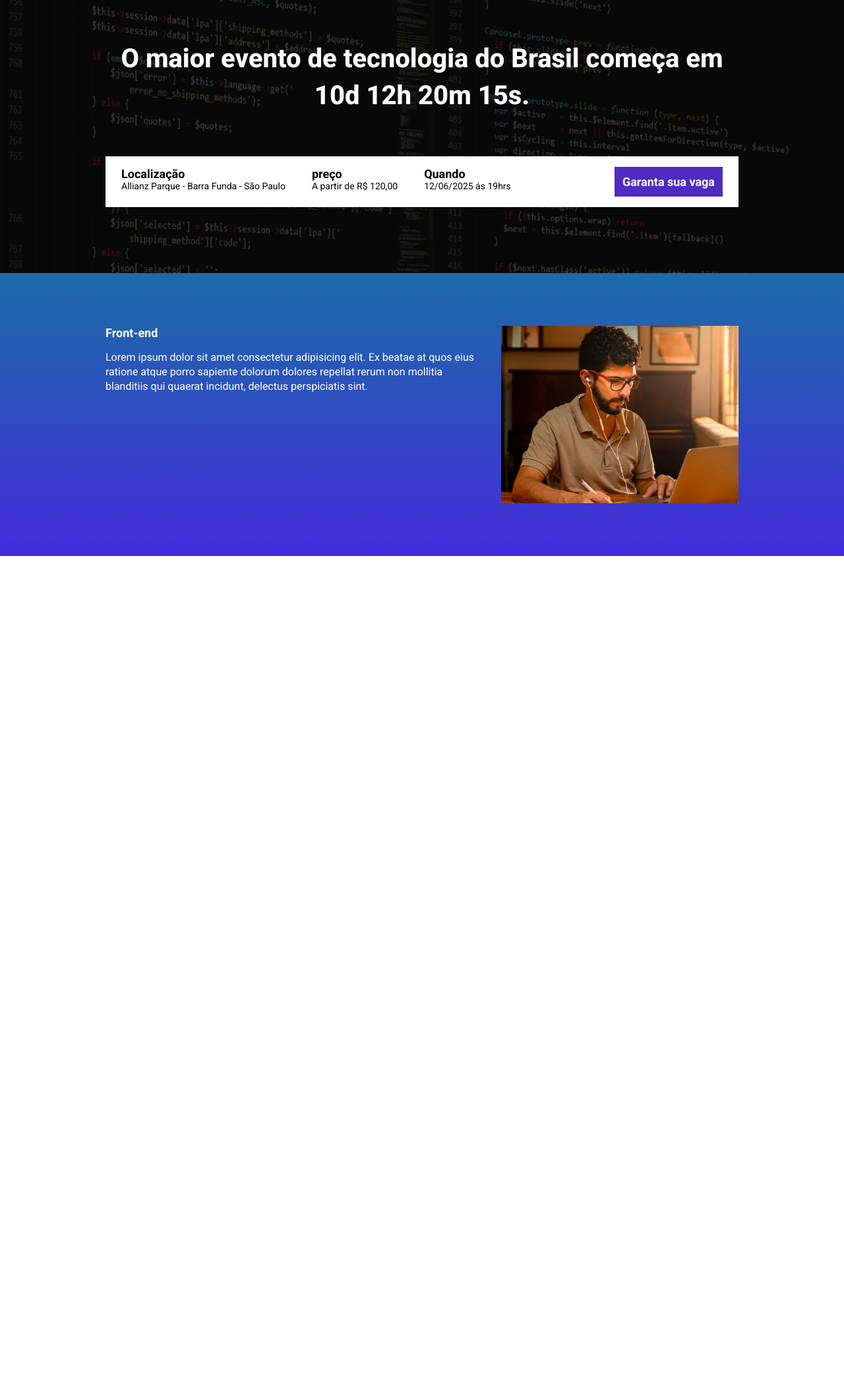
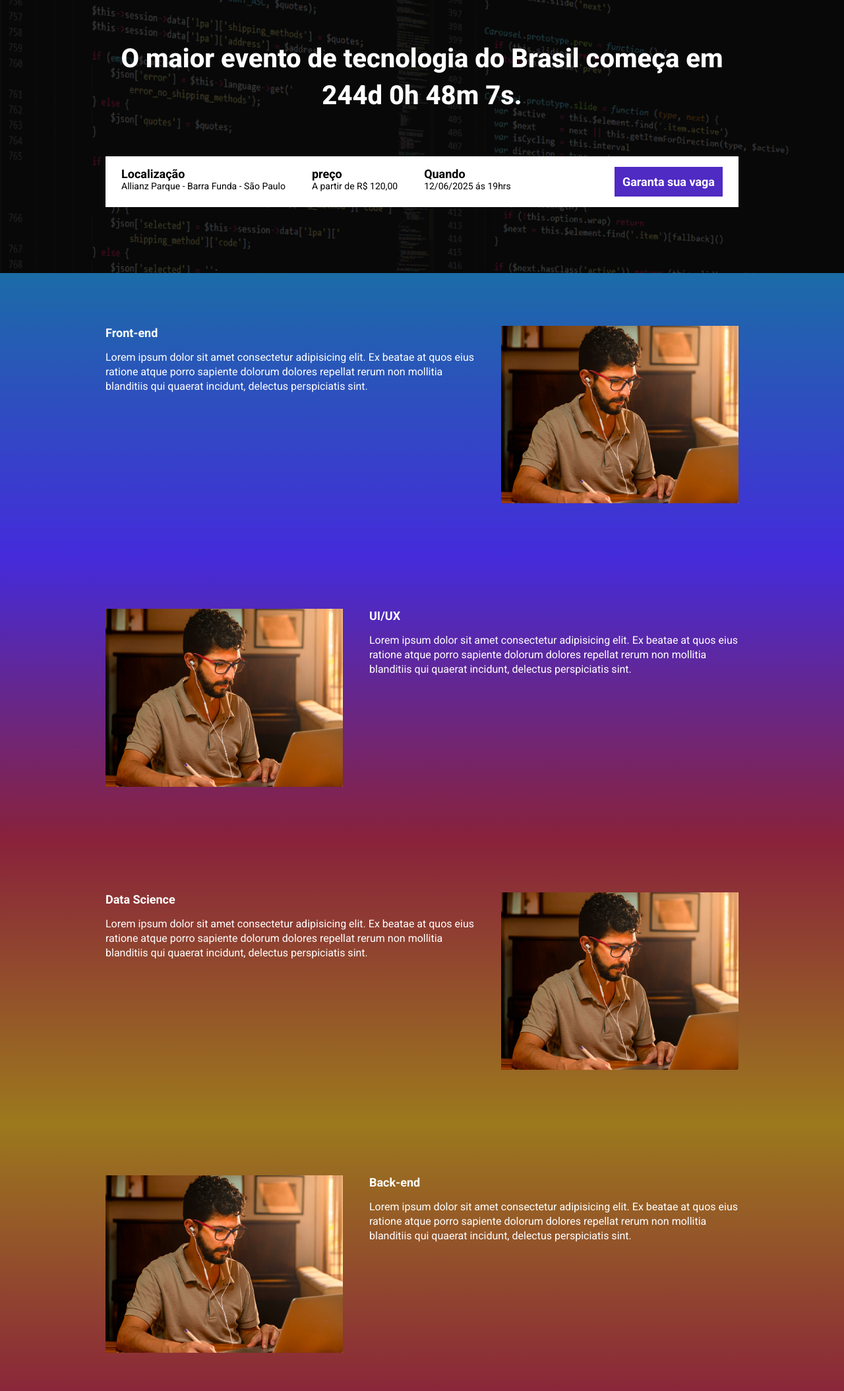
Before and after one commit to Danilo302/Ebac-talks, a website built with Parcel: page src/index.html in a window 1280 px wide. Shown: the part 147-2256 px from the top of the page at 66% size. Before the commit the page ends 990 px from the top, so only its background shows below. Built offline with nearby package versions, Linux system fonts and the light colour scheme.

Commit message:
crando arquivo de variaveis e o script de conatgem regressiva

```diff
--- a/package.json
+++ b/package.json
@@ -3,6 +3,7 @@
   "version": "1.0.0",
   "scripts": {
     "dev": "parcel src/index.html src/styles/main.scss src/scripts/main.js",
+    "build": "parcel build src/index.html",
     "test": "echo \"Error: no test specified\" && exit 1"
   },
   "keywords": [],
@@ -12,6 +13,7 @@
   "devDependencies": {
     "@parcel/transformer-sass": "^2.8.3",
     "parcel": "^2.8.3",
-    "sharp": "^0.33.5"
+    "sharp": "^0.33.5",
+    "svgo": "^3.3.2"
   }
 }
--- a/src/index.html
+++ b/src/index.html
@@ -10,6 +10,7 @@
     <link rel="preconnect" href="https://fonts.gstatic.com" crossorigin>
     <link href="https://fonts.googleapis.com/css2?family=Roboto:ital,wght@0,100..900;1,100..900&display=swap"
         rel="stylesheet">
+    <link rel="stylesheet" href="https://unpkg.com/aos@next/dist/aos.css" />
 </head>
 
 <body>
@@ -17,7 +18,7 @@
         <div class="container">
             <img class="hero__logo" src="./images/ebac_logo.svg" alt="">
             <p class="hero__text">
-                O maior evento de tecnologia do Brasil começa em 10d 12h 20m 15s.
+                O maior evento de tecnologia do Brasil começa em <span id="contador"></span>.
             </p>
             <div class="infos-bar">
                 <ul class="infos-bar__infos">
@@ -41,8 +42,8 @@
         </div>
     </header>
 
-    <section class="event">
-        <div class="container">
+    <section class="event event--frontend">
+        <div class="container" data-aos="fade-right">
             <div class="event__details">
                 <h2 class="event__details__title">
                     Front-end
@@ -57,7 +58,56 @@
         </div>
     </section>
 
+    <section class="event event--ux-ui event--image-left" >
+        <div class="container" data-aos="fade-left">
+            <div class="event__details">
+                <h2 class="event__details__title">
+                    UI/UX
+                </h2>
+                <p class="event__details__description">
+                    Lorem ipsum dolor sit amet consectetur adipisicing elit. Ex beatae at quos eius ratione atque porro
+                    sapiente dolorum dolores repellat rerum non mollitia blanditiis qui quaerat incidunt, delectus
+                    perspiciatis sint.
+                </p>
+            </div>
+            <img class="event__image" src="./images/frontend.png" alt="">
+        </div>
+    </section>
 
+    <section class="event event--data-science">
+        <div class="container" data-aos="fade-right">
+            <div class="event__details">
+                <h2 class="event__details__title">
+                    Data Science
+                </h2>
+                <p class="event__details__description">
+                    Lorem ipsum dolor sit amet consectetur adipisicing elit. Ex beatae at quos eius ratione atque porro
+                    sapiente dolorum dolores repellat rerum non mollitia blanditiis qui quaerat incidunt, delectus
+                    perspiciatis sint.
+                </p>
+            </div>
+            <img class="event__image" src="./images/frontend.png" alt="">
+        </div>
+    </section>
+
+    <section class="event event--backend event--image-left">
+        <div class="container" data-aos="fade-left">
+            <div class="event__details">
+                <h2 class="event__details__title">
+                    Back-end
+                </h2>
+                <p class="event__details__description">
+                    Lorem ipsum dolor sit amet consectetur adipisicing elit. Ex beatae at quos eius ratione atque porro
+                    sapiente dolorum dolores repellat rerum non mollitia blanditiis qui quaerat incidunt, delectus
+                    perspiciatis sint.
+                </p>
+            </div>
+            <img class="event__image" src="./images/frontend.png" alt="">
+        </div>
+    </section>
+
+
+    <script src="https://unpkg.com/aos@next/dist/aos.js"></script>
     <script src="./scripts/main.js"></script>
 </body>
 
--- a/src/scripts/main.js
+++ b/src/scripts/main.js
@@ -0,0 +1,27 @@
+AOS.init();
+
+const dataDoEvento = new Date("Dec 12, 2025 19:00:00");
+const timeStampDoEvento = dataDoEvento.getTime();
+
+const contaAsHoras = setInterval(function() {
+    const agora = new Date()
+    const timeStampAtual = agora.getTime()
+
+    const diaEmMs = 1000 * 60 * 60 * 24
+    const horasEmMs = 1000 * 60 * 60
+    const minutosEmMS = 1000*60
+
+    const distanciaAteOEvento = timeStampDoEvento - timeStampAtual
+
+    const diasAteOEvento = Math.floor(distanciaAteOEvento / diaEmMs)
+    const horasAteOEvento = Math.floor((distanciaAteOEvento % diaEmMs) / horasEmMs)
+    const minutosAteOEvento = Math.floor((distanciaAteOEvento % horasEmMs) / minutosEmMS)
+    const segundosAteOEvento = Math.floor((distanciaAteOEvento % minutosEmMS) / 1000)
+
+    document.getElementById('contador').innerHTML = `${diasAteOEvento}d ${horasAteOEvento}h ${minutosAteOEvento}m ${segundosAteOEvento}s`
+
+    if (distanciaAteOEvento < 0) {
+        clearInterval(contaAsHoras)
+        document.getElementById('contador').innerHTML = 'Evento expirado'
+    }
+},1000);
--- a/src/styles/_event.scss
+++ b/src/styles/_event.scss
@@ -1,9 +1,33 @@
+@use 'variables';
+
 .event {
     padding: 80px 0;
-    background-image: linear-gradient(#1b6ca7, #442bdb);
+
+    &--frontend {
+        background-image: linear-gradient(variables.$blue1, variables.$blue2);
+    }
+
+    &--ux-ui {
+        background-image: linear-gradient(variables.$blue2, variables.$pink);
+    }
+
+    &--data-science {
+        background-image: linear-gradient(variables.$pink, variables.$yellow);
+    }
+
+    &--backend {
+        background-image: linear-gradient(variables.$yellow, variables.$pink);
+    }
+
+    &--image-left {
+        .container {
+            flex-direction: row-reverse;
+        }
+    }
 
     .container {
         display: flex;
+        gap: 40px;
     }
 
     &__image {
@@ -11,7 +35,6 @@
     }
 
     &__details {
-        margin-right: 40px;
         &__title {
             font-size: 18px;
             font-weight: bold;
--- a/src/styles/_hero.scss
+++ b/src/styles/_hero.scss
@@ -1,3 +1,5 @@
+@use 'variables';
+
 .hero {
     padding-top: 64px;
     padding-bottom: 100px;
@@ -16,7 +18,7 @@
         left: 0;
         width: 100%;
         height: 100%;
-        background-color: #000;
+        background-color: variables.$secondaryTextColor;
         content: '';
         opacity: .7;
     }
--- a/src/styles/components/_buttons.scss
+++ b/src/styles/components/_buttons.scss
@@ -1,3 +1,5 @@
+@use '../variables';
+
 .button {
     padding: 12px;
     font-size: 18px;
@@ -7,8 +9,8 @@
     white-space: nowrap;
 
     &--primary {
-        color: #fff;
-        background-color: #4f2ac3;
+        color: variables.$textColor;
+        background-color: variables.$purple;
     }
 
     @media (max-width: 640px) {
--- a/src/styles/components/_infos_bar.scss
+++ b/src/styles/components/_infos_bar.scss
@@ -1,6 +1,8 @@
+@use '../variables';
+
 .infos-bar {
     padding: 16px 24px;
-    background-color: #fff;
+    background-color: variables.$textColor;
     display: flex;
     justify-content: space-between;
     &__infos {
@@ -9,10 +11,10 @@
 
         &__item {
             font-size: 14px;
-            color: #000;
+            color: variables.$secondaryTextColor;
 
             b {
-                color: #000;
+                color: variables.$secondaryTextColor;
                 font-size: 18px;
                 display: block;
             }
--- a/src/styles/main.scss
+++ b/src/styles/main.scss
@@ -2,13 +2,14 @@
 @use 'components/infos_bar';
 @use 'components/buttons';
 @use 'event';
+@use 'variables';
 
 * {
     margin: 0;
     padding: 0;
     box-sizing: border-box;
     font-family: Roboto, sans-serif;
-    color: #fff;
+    color: variables.$textColor;
     list-style: none;
 }
 
--- /dev/null
+++ b/src/styles/variables.scss
@@ -0,0 +1,8 @@
+$blue1: #1b6ca7;
+$blue2: #442bdb;
+$pink: #89223b;
+$yellow: #9c791d;
+$purple: #4f2ac3;
+
+$textColor: #fff;
+$secondaryTextColor: #000;
```
Also changed, not shown: 1 other file.
